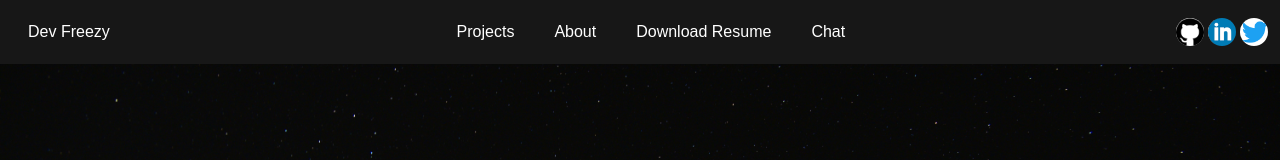
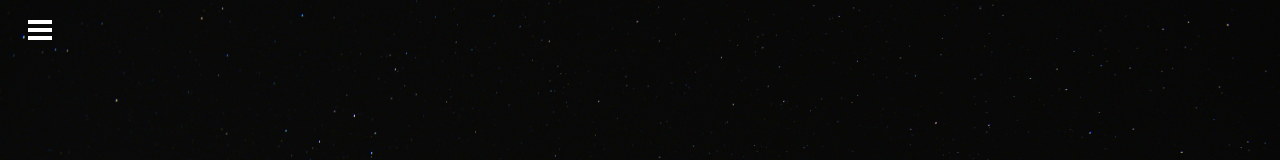
Before and after one commit to franfreezy/DevFrandel, a React (Vite) app in the folder devportfolio/: page / in a window 1280 px wide. Shown: the top 160 px of the page. Built offline with nearby package versions, Linux system fonts and the light colour scheme.

Commit message:
Beta version

```diff
--- a/devportfolio/src/App.jsx
+++ b/devportfolio/src/App.jsx
@@ -7,7 +7,7 @@ export default function App() {
   const [isTyping, setIsTyping] = useState(true);
   const [isDropdownOpen, setIsDropdownOpen] = useState(false);
   const [isMobileMenuOpen, setIsMobileMenuOpen] = useState(false);
-  const texts = ['Frandel Wanjawa.', 'a Software Developer.',  'an Embedded Systems Engineer.', 'a Data Engineer.', 'a Space Enthusiast.', 'a Problem Solver.'];
+  const texts = ['Frandel Wanjawa.', 'a Hardware Engineer.', 'a Data Engineer.', 'a Space Enthusiast.', 'a Problem Solver.'];
   const [isLoading, setIsLoading] = useState(true);
 
   useEffect(() => {
@@ -86,35 +86,77 @@ export default function App() {
           style={{ backgroundImage: "url('/assets/img3.jpg')" }}
           onLoad={handleImageLoad}
         >
-          <nav className="bg-gray-900 w-full p-3 fixed top-0">
+          <nav className="bg-transparent-900 w-full p-3 fixed top-0">
             <div className="container mx-auto flex justify-between items-center">
               {/* Logo and Mobile Menu Toggle */}
               <div className="flex items-center space-x-2">
-                <a onClick={handleMobileMenuToggle} href="#home" className="text-white px-2 sm:px-4 py-2 rounded hover:bg-blue-700 transition duration-300">Dev Freezy</a>
-                <div className={`sm:hidden ${isMobileMenuOpen ? 'block' : 'hidden'} bg-gray-900 absolute top-12 left-0 w-full`}>
-                  <a href="#about" className="block text-white px-4 py-2 rounded hover:bg-blue-700 transition duration-300" onClick={handleMenuClick}>About</a>
+                {!isMobileMenuOpen && (
+                  <button
+                    onClick={handleMobileMenuToggle}
+                    className="text-white px-2 sm:px-4 py-2 rounded hover:bg-blue-700 transition duration-300"
+                  >
+                    <div className="space-y-1">
+                      <div className="w-6 h-1 bg-white"></div>
+                      <div className="w-6 h-1 bg-white"></div>
+                      <div className="w-6 h-1 bg-white"></div>
+                    </div>
+                  </button>
+                )}
+              </div>
+              <div
+                className={`fixed top-0 left-0 h-full bg-transparent-900 text-white z-50 transform ${isMobileMenuOpen ? 'translate-x-0' : '-translate-x-full'
+                  } transition-transform duration-300`}
+              >
+                <button
+                  onClick={handleMobileMenuToggle}
+                  className="absolute top-4 right-4 text-white"
+                >
+                  ✕
+                </button>
+                <ul className="mt-16 space-y-4 px-4">
+                  <li>
+                    <a href="#home" className="block text-white px-4 py-2 rounded hover:bg-blue-700 transition duration-300" onClick={handleMenuClick}>
+                      Frandel
+                    </a>
+                  </li>
+                  <li>
+                    <a href="#projects" className="block text-white px-4 py-2 rounded hover:bg-blue-700 transition duration-300" onClick={handleMenuClick}>
+                      Projects
+                    </a>
+                  </li>
+                  <li>
+                    <a href="/assets/Frandel.pdf" download className="block text-white px-4 py-2 rounded hover:bg-blue-700 transition duration-300" onClick={handleMenuClick}>
+                      Download Resume
+                    </a>
+                  </li>
+                  <li>
+                    <a href="#connect" className="block text-white px-4 py-2 rounded hover:bg-blue-700 transition duration-300" onClick={handleMenuClick}>
+                      Connect
+                    </a>
+                  </li>
+                  <li>
+                    <a href="https://wa.me/+254729634366?text=Hello,%20Frandel." target="_blank" rel="noopener noreferrer" className="block text-white px-4 py-2 rounded hover:bg-blue-700 transition duration-300" onClick={handleMenuClick}>
+                      Chat
+                    </a>
+                  </li>
+                  <li>
+                    <a href="#blogs" className="block text-white px-4 py-2 rounded hover:bg-blue-700 transition duration-300" onClick={handleMenuClick}>
+                      Blogs
+                    </a>
+                  </li>
+                  <li>
+                    <a href="#about" className="block text-white px-4 py-2 rounded hover:bg-blue-700 transition duration-300" onClick={handleMenuClick}>
+                      About
+                    </a>
+                  </li>
 
-                  <a href="#projects" className="block text-white px-4 py-2 rounded hover:bg-blue-700 transition duration-300" onClick={handleMenuClick}>Projects</a>
-                  <a href="/assets/Frandel.pdf" download className="block text-white px-4 py-2 rounded hover:bg-blue-700 transition duration-300" onClick={handleMenuClick}>Download Resume</a>
-                  <a href="https://wa.me/+254729634366?text=Hello,%20Frandel." target="_blank" rel="noopener noreferrer" className="block text-white px-4 py-2 rounded hover:bg-blue-700 transition duration-300" onClick={handleMenuClick}>Chat</a>
-                </div>
+                </ul>
               </div>
 
-              {/* Middle Links */}
-              <div className="hidden sm:flex space-x-2">
-                <a href="#projects" className="text-white px-2 sm:px-4 py-2 rounded hover:bg-blue-700 transition duration-300">Projects</a>
-                <a href="#about" className="block text-white px-4 py-2 rounded hover:bg-blue-700 transition duration-300" >About</a>
 
-                <a href="/assets/Frandel.pdf" download className="text-white px-2 sm:px-4 py-2 rounded hover:bg-blue-700 transition duration-300">Download Resume</a>
-                <a href="https://wa.me/+254729634366?text=Hello,%20Frandel." target="_blank" rel="noopener noreferrer" className="text-white px-2 sm:px-4 py-2 rounded hover:bg-blue-700 transition duration-300">Chat</a>
-              </div>
 
               {/* Social Icons */}
-              <div className="flex space-x-1">
-                <a className="h-7 w-7 bg-cover rounded-full" style={{ backgroundImage: "url('/assets/github.png')" }} href="https://github.com/franfreezy"></a>
-                <a className="h-7 w-7 bg-cover rounded-full" style={{ backgroundImage: "url('/assets/linkedin.png')" }} href="https://www.linkedin.com/in/frandel-wanjawa/"></a>
-                <a className="h-7 w-7 bg-cover rounded-full" style={{ backgroundImage: "url('/assets/twitter.png')" }} href="https://twitter.com/codewithfreezy"></a>
-              </div>
+
             </div>
           </nav>
 
@@ -244,6 +286,13 @@ export default function App() {
           I am a dedicated and experienced software engineer passionate about developing innovative solutions to complex problems. With a strong background in various programming languages and technologies, I specialize in creating efficient, scalable applications. My expertise range from web development to embedded systems and data engineering. I am committed to continuous fast learning and staying up-to-date with the latest advancements in technology to deliver high-quality results. Let's work together to make the world a more habitable place for everyone.
         </p>
       </div>
+      <div id="connect" className="h-screen w-full bg-cover bg-center flex items-center justify-center" style={{ backgroundImage: "url('/assets/img3.jpg')" }}>
+        <div className="flex space-x-1">
+          <a className="h-7 w-7 bg-cover rounded-full" style={{ backgroundImage: "url('/assets/github.png')" }} href="https://github.com/franfreezy"></a>
+          <a className="h-7 w-7 bg-cover rounded-full" style={{ backgroundImage: "url('/assets/linkedin.png')" }} href="https://www.linkedin.com/in/frandel-wanjawa/"></a>
+          <a className="h-7 w-7 bg-cover rounded-full" style={{ backgroundImage: "url('/assets/twitter.png')" }} href="https://twitter.com/codewithfreezy"></a>
+        </div>
+      </div>
     </>
   );
 }
```
Lines whose indentation alone changed are shown as unchanged.
